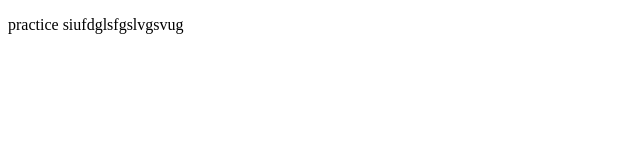
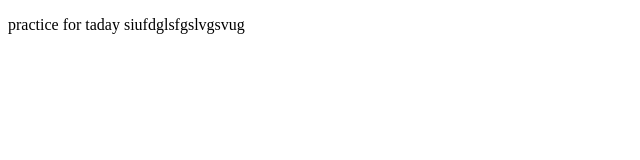
Before and after one commit to ShohanurSourav/today, a plain HTML site: page index.html in a window 1280 px wide. Shown: the full height of the page, 0-640 px from the left. Drawn offline with Linux system fonts and the light colour scheme.

Commit message:
first commit

```diff
--- a/index.html
+++ b/index.html
@@ -6,7 +6,7 @@
     <title>Sourav</title>
 </head>
 <body>
-    <p>practice
+    <p>practice for taday
         siufdglsfgslvgsvug
     </p>
 </body>
```
Also changed, not shown: 1 other file.
